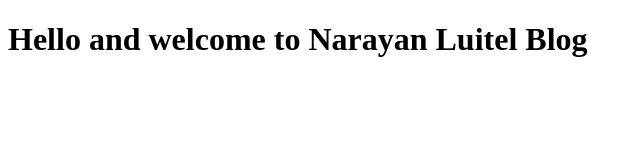
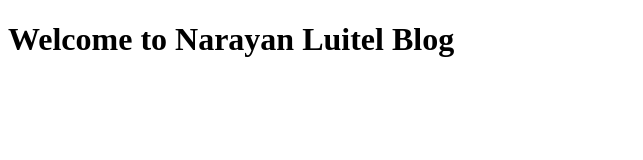
Before and after one commit to LuitelNarayan9/nluitel99, a plain HTML site: page index.html in a window 1280 px wide. Shown: the whole page, without its empty margins (0-643 px from the left). Drawn offline with Linux system fonts and the light colour scheme.

Commit message:
modified index

```diff
--- a/index.html
+++ b/index.html
@@ -7,6 +7,6 @@
     <title>Document</title>
 </head>
 <body>
-    <h1>Hello and welcome to Narayan Luitel Blog</h1>
+    <h1>Welcome to Narayan Luitel Blog</h1>
 </body>
 </html>
```
